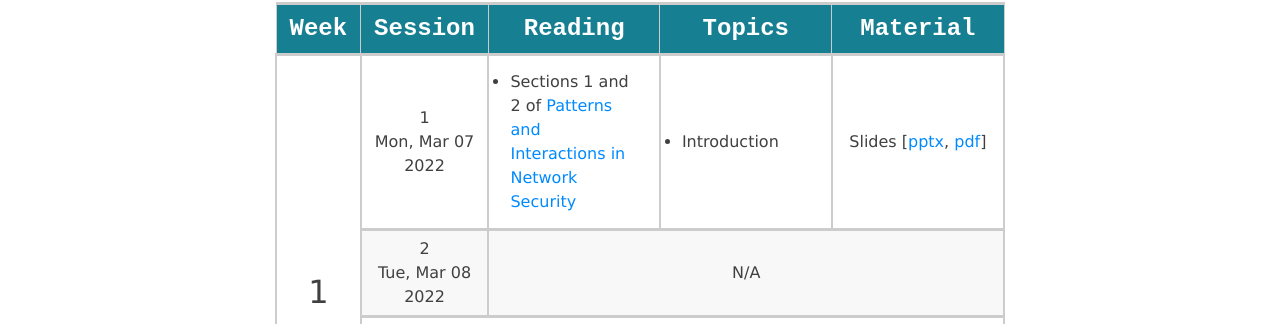
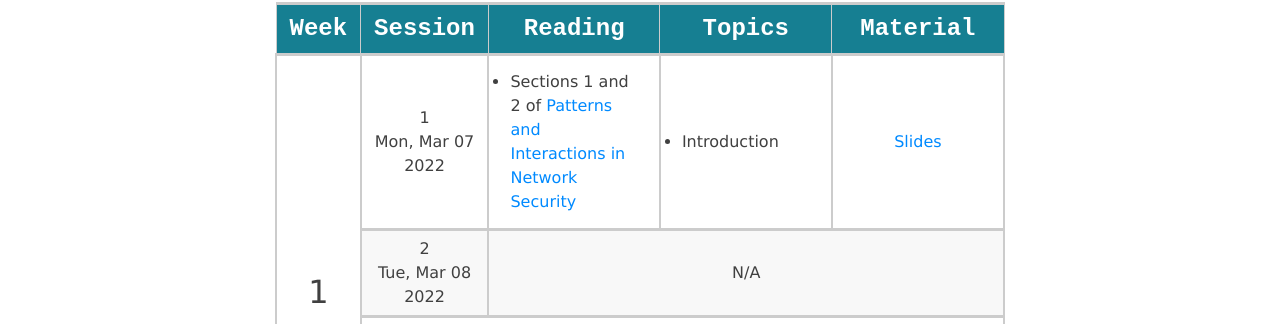
Before and after one commit to rhit-csse490-netsec/netsec-public, a Jekyll site: the page built from schedule.md, in a window 1280 px wide and 900 px high. Shown: the part 331-655 px from the top of the window. Built offline with Jekyll 4.4.1, drawn with Linux system fonts in a browser that asks for light colours; nearby versions of some CDN libraries.

Commit message:
removed pptx from the repo to keep its size small

```diff
--- a/_data/schedule.yml
+++ b/_data/schedule.yml
@@ -5,8 +5,7 @@
     - Introduction
   materials:
   other:
-    - Slides [<a href="{{ site.baseurl }}/slides/01_introduction.pptx">pptx</a>,
-      <a href="{{ site.baseurl }}/slides/01_introduction.pdf">pdf</a>]
+    - <a href="{{ site.baseurl }}/slides/01_introduction.pdf">Slides</a>
 # 2:
 #   reading:
 #   topics:
--- a/schedule.md
+++ b/schedule.md
@@ -37,7 +37,7 @@
 </ul>{:/}
 </td>
 <td markdown="span">
-Slides [<a href="{{ site.baseurl }}/slides/01_introduction.pptx">pptx</a>, <a href="{{ site.baseurl }}/slides/01_introduction.pdf">pdf</a>]</td>
+<a href="{{ site.baseurl }}/slides/01_introduction.pdf">Slides</a></td>
 </tr>
 <tr>
 <td markdown="span">
```
